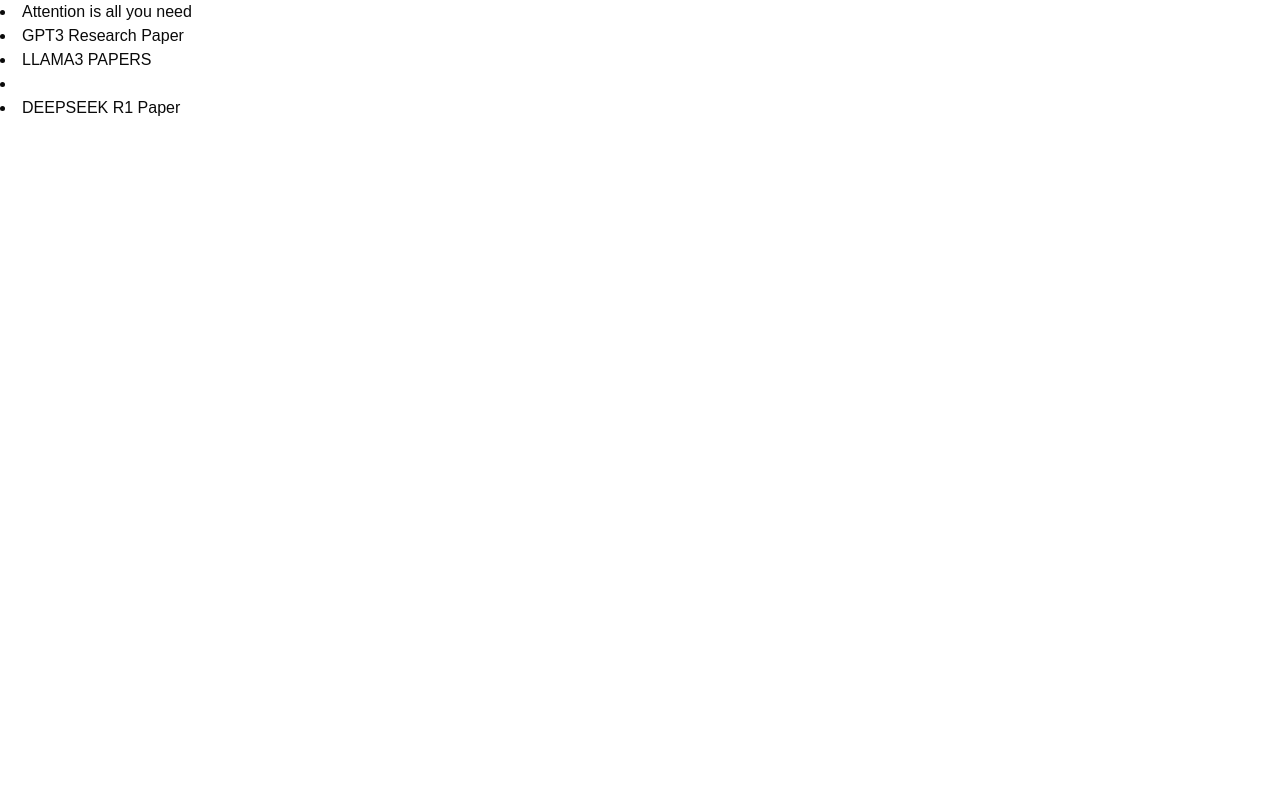
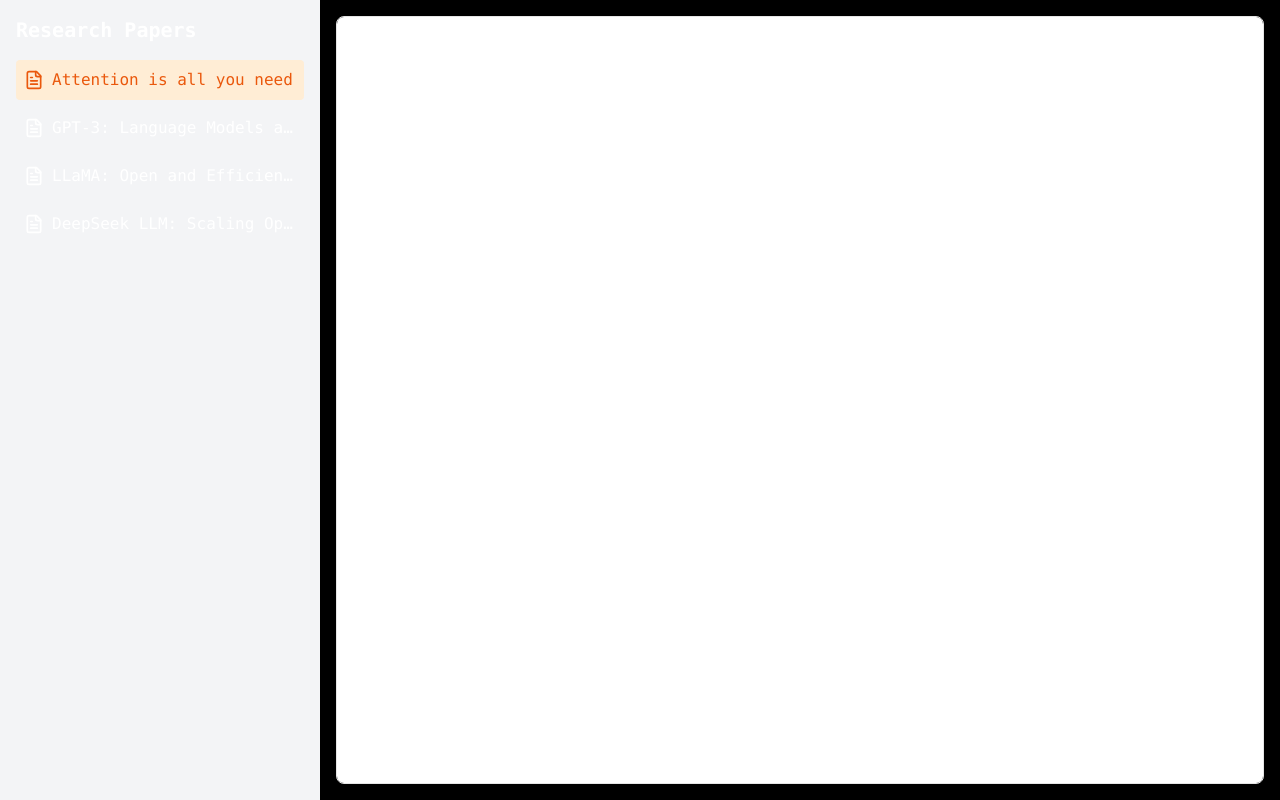
Before and after one commit to maskjelly/whiteye.in, a Next.js app: page /read in a window 1280 px wide. Built offline with nearby package versions, Linux system fonts and the light colour scheme.

Commit message:
pdf opt <rev>

```diff
--- a/app/layout.tsx
+++ b/app/layout.tsx
@@ -25,7 +25,7 @@
   return (
     <html lang="en">
       <body
-        className={`${geistSans.variable} ${geistMono.variable} antialiased`}
+        className={`${geistSans.variable} ${geistMono.variable} antialiased min-h-screen bg-black text-white font-mono flex flex-col relative`}
       >
         {children}
       </body>
--- a/app/read/page.tsx
+++ b/app/read/page.tsx
@@ -1,23 +1,81 @@
-import { link } from "fs";
+'use client'
+import React, { useState } from 'react';
+import { ChevronRight, ChevronDown, FileText } from 'lucide-react';
 
-export default function READ(){
-    return (
-        <div>
-            <li>
-                Attention is all you need
-            </li>
-            <li>
-                GPT3 Research Paper
-            </li>
-            <li>
-                LLAMA3 PAPERS
-            </li>
-            <li>
+// Interface for paper/PDF item
+interface PdfItem {
+  title: string;
+  path: string;
+}
 
-            </li>
-            <li>
-                DEEPSEEK R1 Paper
-            </li>
-        </div>
-    )
+// Sample PDF list (you'll replace this with your actual PDFs)
+const papers: PdfItem[] = [
+  {
+    title: "Attention is all you need",
+    path: "/papers/attention.pdf",
+  },
+  {
+    title: "GPT-3: Language Models are Few-Shot Learners",
+    path: "/papers/gpt3.pdf",
+  },
+  {
+    title: "LLaMA: Open and Efficient Foundation Language Models",
+    path: "/papers/llama.pdf",
+  },
+  {
+    title: "DeepSeek LLM: Scaling Open-Source Language Models with Longtermism",
+    path: "/papers/deepseek.pdf",
+  }
+];
+
+export default function PDFReader() {
+  const [selectedPdf, setSelectedPdf] = useState<string | null>(papers[0].path);
+  const [expandedItems, setExpandedItems] = useState<{[key: string]: boolean}>({});
+
+  const toggleExpand = (title: string) => {
+    setExpandedItems(prev => ({
+      ...prev,
+      [title]: !prev[title]
+    }));
+  };
+
+  return (
+    <div className="flex h-screen">
+      {/* Sidebar Tree View */}
+      <div className="w-1/4 bg-gray-100 p-4 overflow-y-auto">
+        <h2 className="text-xl font-bold mb-4">Research Papers</h2>
+        {papers.map((paper) => (
+          <div key={paper.title} className="mb-2">
+            <div
+              className={`flex items-center cursor-pointer p-2 rounded ${
+                selectedPdf === paper.path
+                  ? 'bg-orange-100 text-orange-600'
+                  : 'hover:bg-gray-200'
+              }`}
+              onClick={() => setSelectedPdf(paper.path)}
+            >
+              <FileText className="mr-2 w-5 h-5" />
+              <span className="flex-1 truncate">{paper.title}</span>
+            </div>
+          </div>
+        ))}
+      </div>
+
+      {/* PDF Viewer */}
+      <div className="w-3/4 p-4">
+        {selectedPdf ? (
+          <iframe
+            src={selectedPdf}
+            width="100%"
+            height="100%"
+            className="border rounded-lg shadow-md"
+          />
+        ) : (
+          <div className="flex items-center justify-center h-full text-gray-500">
+            No PDF selected
+          </div>
+        )}
+      </div>
+    </div>
+  );
 }
```
